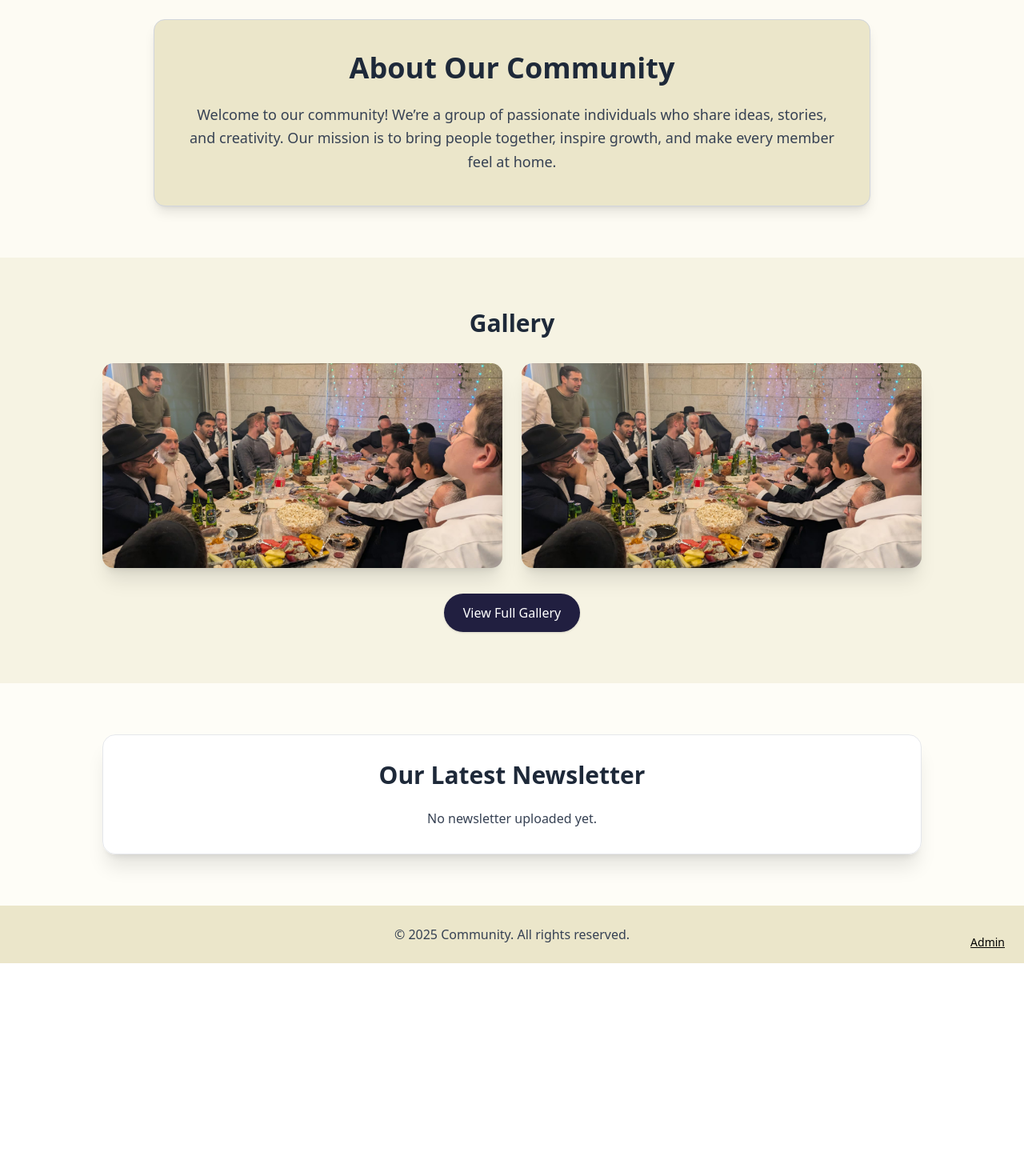
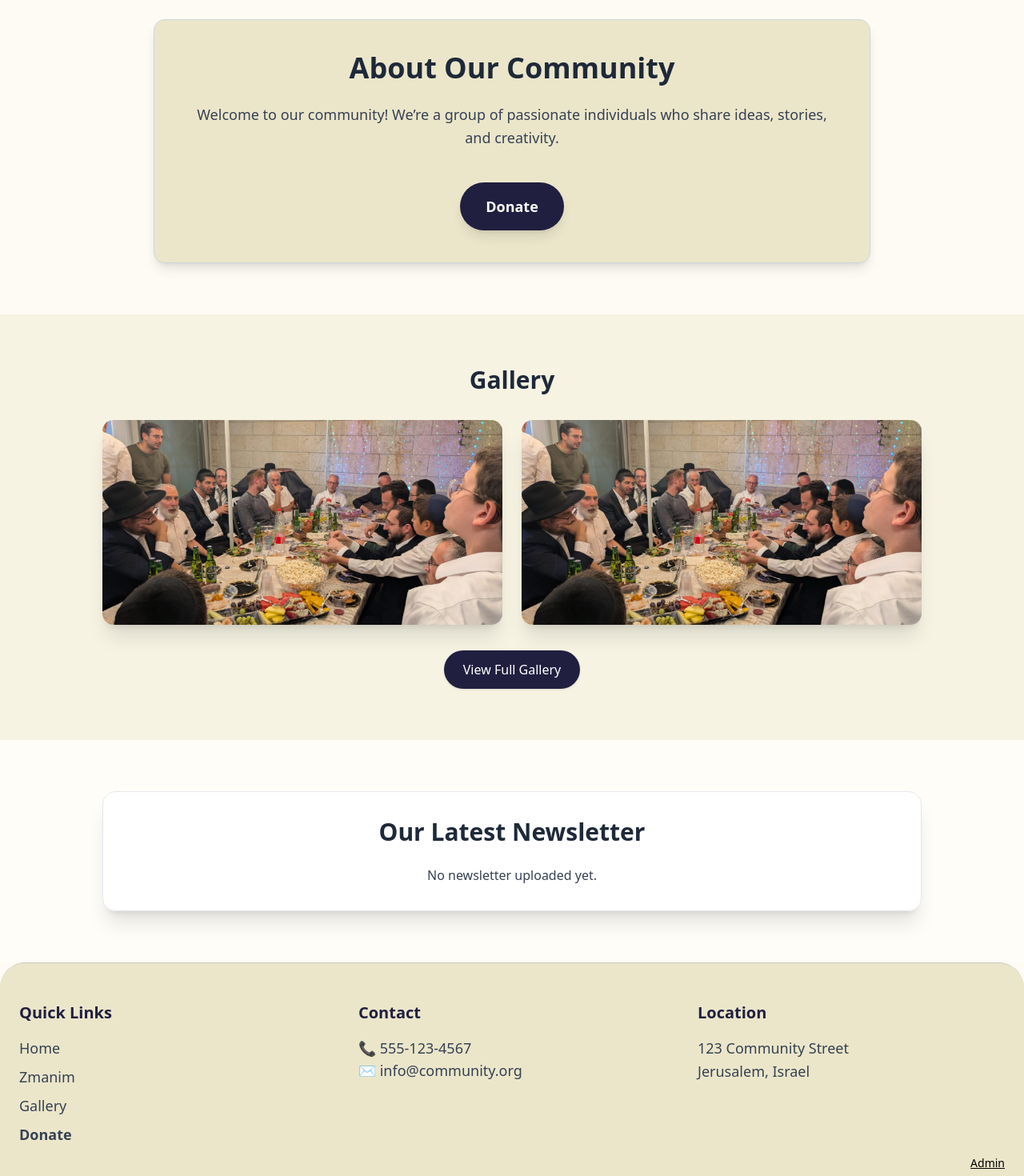
Before and after one commit to zachberger1/YBM, a Next.js app: page / in a window 1280 px wide. Shown: the part 760-2230 px from the top of the page at 80% size. Before the commit the page ends 1964 px from the top, so only its background shows below. Built offline with nearby package versions, Linux system fonts and the light colour scheme; no server answers.

Commit message:
updated footer

```diff
--- a/app/page.tsx
+++ b/app/page.tsx
@@ -5,7 +5,6 @@ import Link from "next/link";
 import { useState, useEffect } from "react";
 import { HiMenu, HiX } from "react-icons/hi";
 import { Plus } from "lucide-react";
-import { useRouter, usePathname } from "next/navigation";
 
 export default function Home() {
   const [mobileOpen, setMobileOpen] = useState(false);
@@ -17,17 +16,12 @@ export default function Home() {
   const [title, setTitle] = useState("");
   const [latestNewsletter, setLatestNewsletter] = useState<string | null>(null);
 
-  const router = useRouter();
-  const pathname = usePathname();
-
-  /* Scroll CTA visibility */
   useEffect(() => {
     const handleScroll = () => setShowScrollCTA(window.scrollY > 300);
     window.addEventListener("scroll", handleScroll);
     return () => window.removeEventListener("scroll", handleScroll);
   }, []);
 
-  /* Fetch newsletter */
   useEffect(() => {
     const fetchLatest = async () => {
       try {
@@ -41,28 +35,6 @@ export default function Home() {
     fetchLatest();
   }, []);
 
-  /* Mobile Zmanim scroll */
-  const handleZmanimClick = () => {
-    setMobileOpen(false);
-
-    if (pathname === "/") {
-      const el = document.getElementById("newsletter");
-      if (el) el.scrollIntoView({ behavior: "smooth" });
-    } else {
-      router.push("/?scroll=newsletter");
-    }
-  };
-
-  /* Scroll after redirect */
-  useEffect(() => {
-    const params = new URLSearchParams(window.location.search);
-    if (params.get("scroll") === "newsletter") {
-      const el = document.getElementById("newsletter");
-      if (el) setTimeout(() => el.scrollIntoView({ behavior: "smooth" }), 350);
-    }
-  }, []);
-
-  /* Admin Upload */
   const handleFileChange = (e: React.ChangeEvent<HTMLInputElement>) => {
     setFile(e.target.files ? e.target.files[0] : null);
   };
@@ -86,7 +58,6 @@ export default function Home() {
       const data = await res.json();
       if (res.ok) {
         alert("Upload successful!");
-        console.log("File available at:", data.fileUrl);
       } else {
         alert("Upload failed: " + data.error);
       }
@@ -108,26 +79,23 @@ export default function Home() {
   return (
     <div className="flex flex-col min-h-screen bg-[#fdfbf3] relative">
 
-{/* =========================== HEADER UPDATED =========================== */}
-
-<header className="w-full bg-[#EBE6CA] fixed top-0 left-0 z-50 shadow-md">
+      {/* HEADER */}
+      <header className="w-full bg-[#EBE6CA] flex justify-between fixed top-0 left-0 z-50 shadow-md">
         <div className="max-w-7xl w-full mx-auto flex justify-between items-center px-6 py-2">
 
-    {/* Logo */}
           <Link href="/" className="flex items-center space-x-3">
             <Image src="/logo.svg" alt="Logo" width={200} height={50} />
           </Link>
 
-    {/* DESKTOP NAV */}
           <nav className="hidden md:flex gap-6 items-center font-medium text-black">
             <Link href="/">Home</Link>
 
-      <button
-        onClick={handleZmanimClick}
+            <Link
+              href="#newsletter"
               className="px-4 py-2 bg-white text-[#211F40] rounded-full font-semibold shadow hover:bg-gray-200 transition"
             >
               Zmanim
-      </button>
+            </Link>
 
             <Link
               href="/donate"
@@ -137,34 +105,25 @@ export default function Home() {
             </Link>
           </nav>
 
-    {/* MOBILE BUTTON */}
           <div className="md:hidden">
-      <button onClick={() => setMobileOpen(true)}>
-        <HiMenu size={28} />
+            <button onClick={() => setMobileOpen(!mobileOpen)}>
+              {mobileOpen ? <HiX size={28} /> : <HiMenu size={28} />}
             </button>
           </div>
         </div>
 
-  {/* FULLSCREEN MOBILE OVERLAY */}
         {mobileOpen && (
-    <div
-      className="fixed inset-0 bg-black/70 backdrop-blur-sm flex flex-col items-center justify-center space-y-8 z-[9999] text-white text-2xl font-semibold animate-fadeIn"
-      onClick={() => setMobileOpen(false)}
-    >
-      <button
-        className="absolute top-8 right-8 text-white"
-        onClick={() => setMobileOpen(false)}
-      >
-        <HiX size={36} />
-      </button>
-
-      <Link href="/" onClick={() => setMobileOpen(false)}>
-        Home
-      </Link>
+          <div className="fixed inset-0 bg-black/80 text-white flex flex-col items-center justify-center space-y-8 text-2xl font-semibold z-[9999]">
+            <Link href="/" onClick={() => setMobileOpen(false)}>Home</Link>
 
             <button
-        onClick={handleZmanimClick}
-        className="px-6 py-3 bg-white text-black rounded-full text-xl shadow hover:bg-gray-200 transition"
+              onClick={() => {
+                setMobileOpen(false);
+                document.getElementById("newsletter")?.scrollIntoView({
+                  behavior: "smooth",
+                });
+              }}
+              className="px-6 py-3 bg-white text-[#211F40] rounded-full shadow hover:bg-gray-200 transition"
             >
               Zmanim
             </button>
@@ -172,15 +131,20 @@ export default function Home() {
             <Link
               href="/donate"
               onClick={() => setMobileOpen(false)}
-        className="px-6 py-3 border-2 border-white rounded-full hover:bg-white hover:text-black transition"
+              className="px-6 py-3 border-2 border-white rounded-full hover:bg-white hover:text-[#211F40] transition"
             >
               Donate
             </Link>
+
+            <button
+              onClick={() => setMobileOpen(false)}
+              className="text-lg underline opacity-70 hover:opacity-100"
+            >
+              Close
+            </button>
           </div>
         )}
       </header>
-
-{/* ========================= END UPDATED HEADER ========================= */}
 
       <div className="pt-20" />
 
@@ -191,7 +155,7 @@ export default function Home() {
           alt="Hero Image"
           width={1920}
           height={584}
-          className="w-full h-full object-cover object-center"
+          className="w-full h-full object-cover"
         />
         <div className="absolute inset-0 bg-black opacity-50" />
         <div className="absolute inset-0 flex items-center justify-center">
@@ -211,11 +175,18 @@ export default function Home() {
           <h1 className="text-4xl font-semibold mb-6 text-gray-800">
             About Our Community
           </h1>
-          <p className="text-lg text-gray-700 leading-relaxed">
+          <p className="text-lg text-gray-700 leading-relaxed mb-6">
             Welcome to our community! We’re a group of passionate individuals
-            who share ideas, stories, and creativity. Our mission is to bring
-            people together, inspire growth, and make every member feel at home.
+            who share ideas, stories, and creativity.
           </p>
+
+          {/* NEW DONATE BUTTON */}
+          <Link
+            href="/donate"
+            className="inline-block mt-4 px-8 py-4 bg-[#211F40] text-white rounded-full text-lg font-semibold shadow-lg hover:bg-[#322e6b] transition"
+          >
+            Donate
+          </Link>
         </div>
       </section>
 
@@ -226,23 +197,10 @@ export default function Home() {
 
           <div className="grid grid-cols-2 gap-6">
             <div className="w-full h-64 rounded-xl overflow-hidden shadow-xl">
-              <Image
-                src="/heroph.jpg"
-                alt="Gallery Image"
-                width={800}
-                height={600}
-                className="w-full h-full object-cover"
-              />
+              <Image src="/heroph.jpg" alt="Gallery Image" width={800} height={600} className="w-full h-full object-cover" />
             </div>
-
             <div className="w-full h-64 rounded-xl overflow-hidden shadow-xl">
-              <Image
-                src="/heroph.jpg"
-                alt="Gallery Image"
-                width={800}
-                height={600}
-                className="w-full h-full object-cover"
-              />
+              <Image src="/heroph.jpg" alt="Gallery Image" width={800} height={600} className="w-full h-full object-cover" />
             </div>
           </div>
 
@@ -256,32 +214,52 @@ export default function Home() {
       </section>
 
       {/* NEWSLETTER */}
-      <section
-        id="newsletter"
-        className="flex justify-center items-center py-16 px-6 bg-white/30"
-      >
+      <section id="newsletter" className="flex justify-center items-center py-16 px-6 bg-white/30">
         <div className="w-full max-w-5xl bg-white/90 backdrop-blur-md p-8 rounded-2xl shadow-xl border border-gray-200">
           <h2 className="text-3xl font-bold text-gray-800 mb-6 text-center">
             Our Latest Newsletter
           </h2>
-
           {latestNewsletter ? (
-            <iframe
-              src={latestNewsletter}
-              className="w-full h-[800px] rounded-xl border border-gray-300 shadow-lg"
-            />
+            <iframe src={latestNewsletter} className="w-full h-[800px] rounded-xl border border-gray-300 shadow-lg" />
           ) : (
-            <p className="text-center text-gray-700">
-              No newsletter uploaded yet.
-            </p>
+            <p className="text-center text-gray-700">No newsletter uploaded yet.</p>
           )}
         </div>
       </section>
 
-      {/* FOOTER */}
-      <footer className="bg-[#EBE6CA] py-6 text-center text-gray-700 relative">
-        <p>© {new Date().getFullYear()} Community. All rights reserved.</p>
+      {/* UPDATED FOOTER */}
+      <footer className="bg-[#EBE6CA] py-12 px-6 mt-auto relative border-t border-gray-400/40 rounded-t-4xl">
+        <div className="max-w-7xl mx-auto grid grid-cols-1 md:grid-cols-3 gap-10 text-gray-700">
 
+          {/* COLUMN 1 – QUICK LINKS */}
+          <div>
+            <h3 className="text-xl font-semibold mb-4 text-[#211F40]">Quick Links</h3>
+            <ul className="space-y-2 text-lg">
+              <li><Link href="/" className="hover:underline">Home</Link></li>
+              <li><Link href="#newsletter" className="hover:underline">Zmanim</Link></li>
+              <li><Link href="/gallery" className="hover:underline">Gallery</Link></li>
+              <li><Link href="/donate" className="hover:underline font-semibold">Donate</Link></li>
+            </ul>
+          </div>
+
+          {/* COLUMN 2 – CONTACT INFO */}
+          <div>
+            <h3 className="text-xl font-semibold mb-4 text-[#211F40]">Contact</h3>
+            <p className="text-lg">📞 555-123-4567</p>
+            <p className="text-lg">✉️ info@community.org</p>
+          </div>
+
+          {/* COLUMN 3 – LOCATION */}
+          <div>
+            <h3 className="text-xl font-semibold mb-4 text-[#211F40]">Location</h3>
+            <p className="text-lg leading-relaxed">
+              123 Community Street <br />
+              Jerusalem, Israel
+            </p>
+          </div>
+        </div>
+
+        {/* ADMIN BUTTON */}
         <button
           onClick={() => setAdminOpen(true)}
           className="absolute bottom-4 right-6 text-black underline text-sm hover:text-gray-800 transition"
@@ -298,10 +276,7 @@ export default function Home() {
               onSubmit={handlePasswordSubmit}
               className="bg-[#EBE6CA] rounded-2xl shadow-2xl p-8 w-[90%] max-w-sm text-center"
             >
-              <h2 className="text-2xl font-semibold text-[#211F40] mb-6">
-                Admin Login
-              </h2>
-
+              <h2 className="text-2xl font-semibold text-[#211F40] mb-6">Admin Login</h2>
               <input
                 type="password"
                 placeholder="Enter password"
@@ -309,28 +284,12 @@ export default function Home() {
                 onChange={(e) => setPasswordInput(e.target.value)}
                 className="w-full px-4 py-3 border rounded-lg mb-4 text-gray-800"
               />
-
-              <button
-                type="submit"
-                className="bg-[#211F40] text-white px-6 py-3 rounded-lg hover:bg-[#322e6b] transition w-full"
-              >
-                Submit
-              </button>
-
-              <button
-                type="button"
-                onClick={() => setAdminOpen(false)}
-                className="text-gray-600 hover:text-gray-800 mt-3 underline"
-              >
-                Cancel
-              </button>
+              <button type="submit" className="bg-[#211F40] text-white px-6 py-3 rounded-lg hover:bg-[#322e6b] transition w-full">Submit</button>
+              <button type="button" onClick={() => setAdminOpen(false)} className="text-gray-600 hover:text-gray-800 mt-3 underline">Cancel</button>
             </form>
           ) : (
             <div className="bg-[#EBE6CA] rounded-2xl shadow-2xl p-8 w-[90%] max-w-md text-center">
-              <h2 className="text-2xl font-semibold text-[#211F40] mb-6">
-                Upload New Newsletter
-              </h2>
-
+              <h2 className="text-2xl font-semibold text-[#211F40] mb-6">Upload New Newsletter</h2>
               <input
                 type="text"
                 placeholder="Enter newsletter title"
@@ -338,30 +297,13 @@ export default function Home() {
                 onChange={(e) => setTitle(e.target.value)}
                 className="w-full px-4 py-3 border rounded-lg mb-4 text-gray-800"
               />
-
               <label className="flex flex-col items-center justify-center w-full border-2 border-dashed border-[#211F40]/50 rounded-xl py-10 cursor-pointer hover:bg-[#f4efd7] transition">
                 <Plus className="text-[#211F40]" size={40} />
-                <span className="mt-2 text-gray-700 text-sm">
-                  Click to choose file
-                </span>
-                <input
-                  type="file"
-                  onChange={handleFileChange}
-                  className="hidden"
-                />
+                <span className="mt-2 text-gray-700 text-sm">Click to choose file</span>
+                <input type="file" onChange={handleFileChange} className="hidden" />
               </label>
-
-              {file && (
-                <p className="text-sm text-gray-700 mt-2">{file.name}</p>
-              )}
-
-              <button
-                onClick={handleUpload}
-                className="bg-[#211F40] text-white px-6 py-3 rounded-lg mt-4 hover:bg-[#322e6b] transition"
-              >
-                Upload
-              </button>
-
+              {file && <p className="text-sm text-gray-700 mt-2">{file.name}</p>}
+              <button onClick={handleUpload} className="bg-[#211F40] text-white px-6 py-3 rounded-lg mt-4 hover:bg-[#322e6b] transition">Upload</button>
               <button
                 onClick={() => {
                   setAdminOpen(false);
```
Lines whose indentation alone changed are shown as unchanged.
